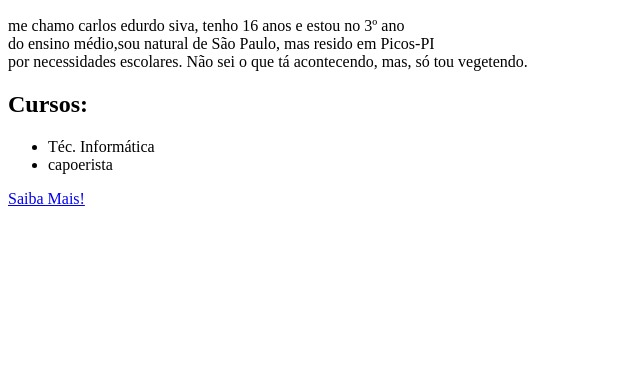
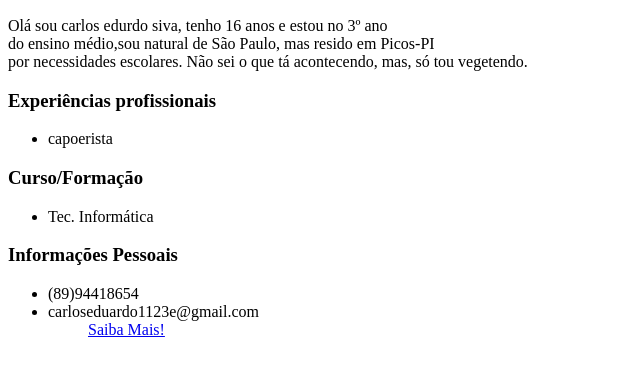
Before and after one commit to ifpi-picos/curriculo-Carlosdudu18, a plain HTML site: page index.html in a window 1280 px wide. Shown: the part 383-756 px from the top of the page, without its empty margins (0-640 px from the left). Drawn offline with Linux system fonts and the light colour scheme.

Commit message:
Segundo commit

```diff
--- a/index.html
+++ b/index.html
@@ -8,15 +8,25 @@
 <body>
     <h1>Carlos Eduardo Silva</h1>
     <img src="IMG_20190222_105619195.jpg" alt="Minha imagem teste">
-    <p>me chamo carlos edurdo siva, tenho 16 anos e estou no 3º ano<br>
+    <p>Olá sou carlos edurdo siva, tenho 16 anos e estou no 3º ano<br>
         do ensino médio,sou natural de São Paulo, mas resido em Picos-PI<br>
         por necessidades escolares. Não sei o que tá acontecendo, mas, só tou vegetendo.</p>
-    <h2>Cursos:</h2>
+
+   <h3> Experiências profissionais</h3>
     <ul>
-    <li>Téc. Informática</li>
     <li>capoerista</li>
+    </ul>
+<h3>   Curso/Formação  </h3>
+    <ul>
+        <li>Tec. Informática</li>
+        </ul>
 
-    </ul>
+    <h3>Informações Pessoais </h3>
+    <ul>
+    <li>(89)94418654 </li>
+    <li>carloseduardo1123e@gmail.com</li>
+    <ul>
+    </footer>
     <a href="https://instagram.com/dudu_oficial18?utm_source=ig_profile_share&igshid=s8gcik6nlpw"
     target="_self">Saiba Mais!</a>
 </body>
```
